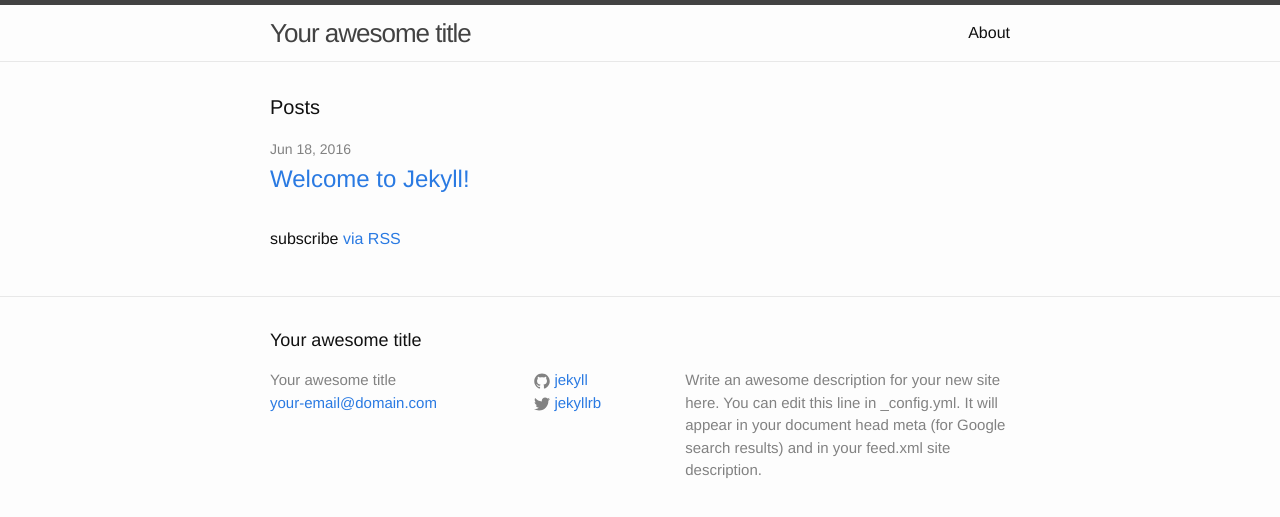
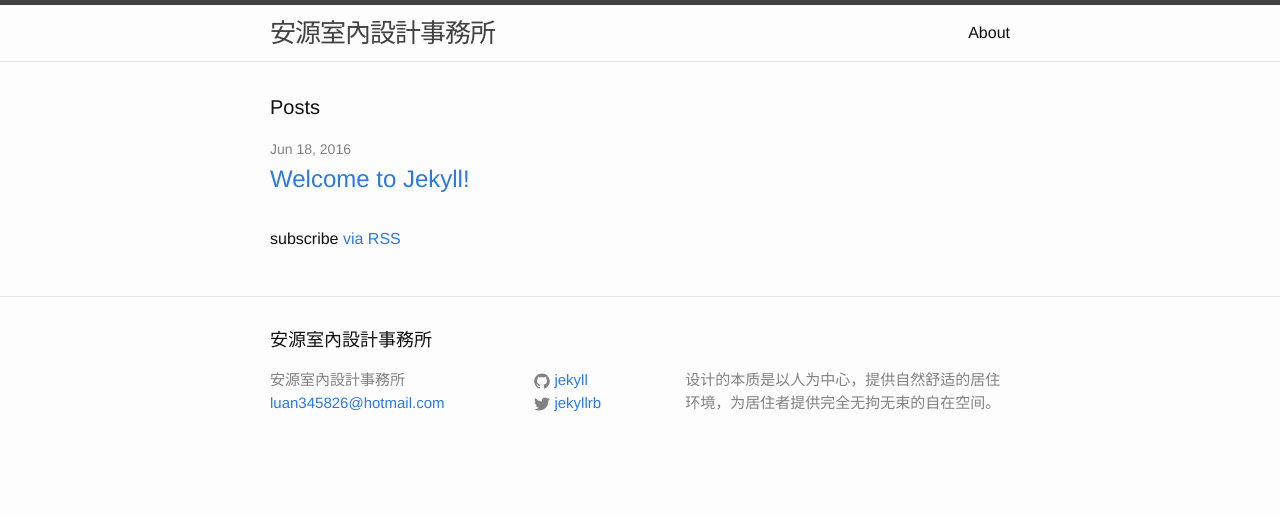
Before and after one commit to unfly/unfly.github.io, a Jekyll site: the page built from index.html, in a window 1280 px wide. Shown: the top 517 px of the page. Built offline with Jekyll 4.4.1, drawn with Linux system fonts in a browser that asks for light colours.

Commit message:
first commit

```diff
--- a/_config.yml
+++ b/_config.yml
@@ -6,12 +6,10 @@
 # 'jekyll serve'. If you change this file, please restart the server process.
 
 # Site settings
-title: Your awesome title
-email: your-email@domain.com
+title: 安源室內設計事務所
+email: luan345826@hotmail.com
 description: > # this means to ignore newlines until "baseurl:"
-  Write an awesome description for your new site here. You can edit this
-  line in _config.yml. It will appear in your document head meta (for
-  Google search results) and in your feed.xml site description.
+  设计的本质是以人为中心，提供自然舒适的居住环境，为居住者提供完全无拘无束的自在空间。
 baseurl: "" # the subpath of your site, e.g. /blog
 url: "http://yourdomain.com" # the base hostname & protocol for your site
 twitter_username: jekyllrb
```
